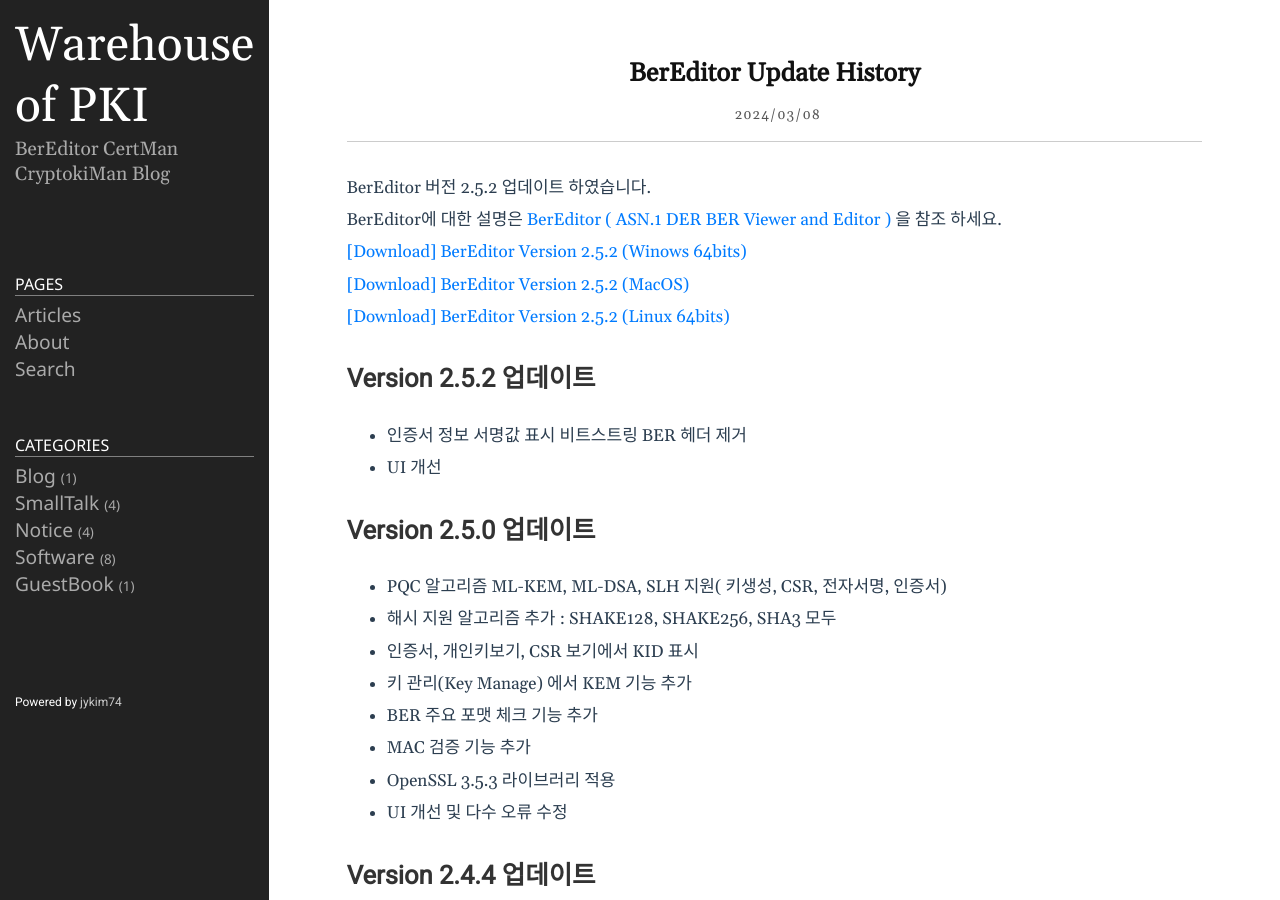
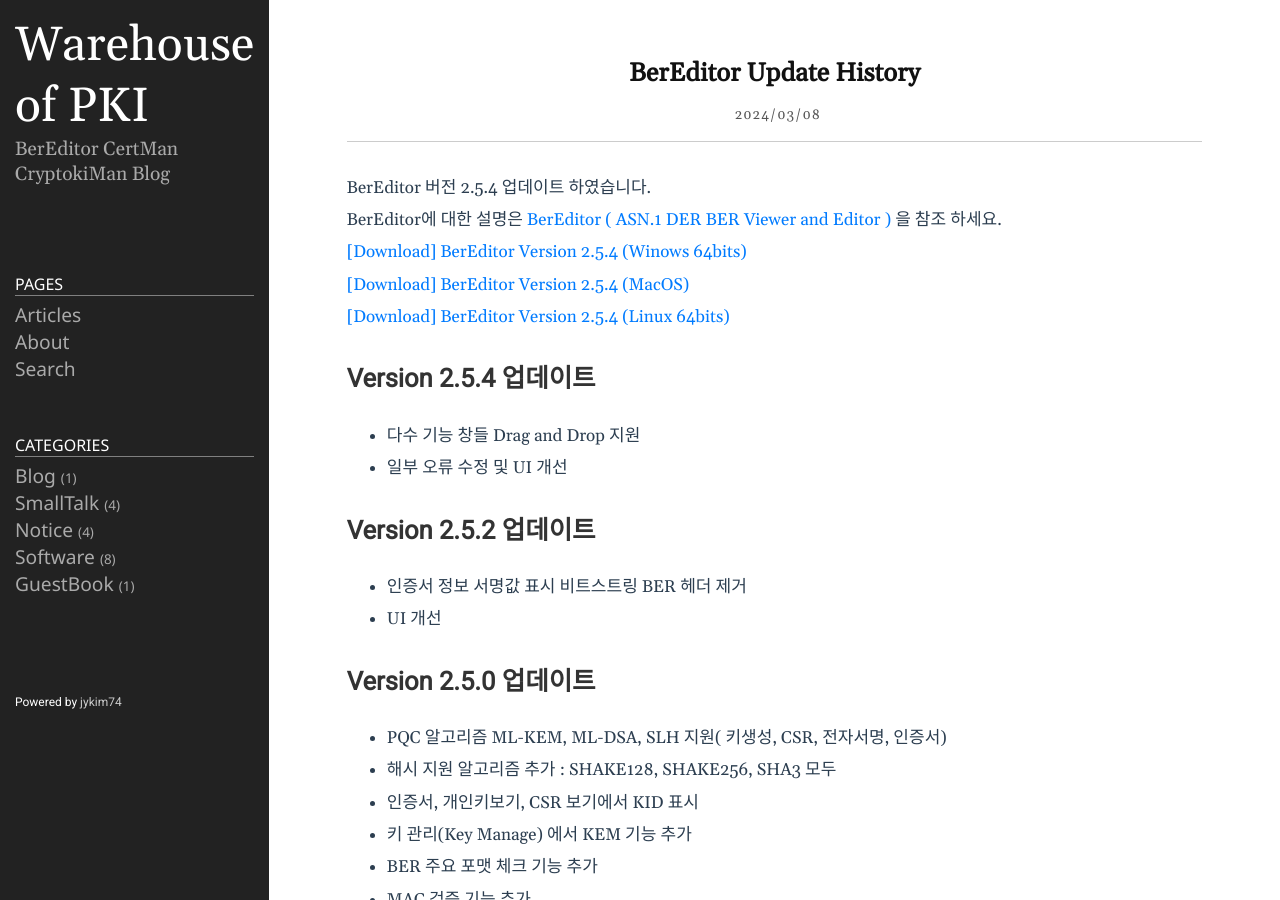
Before and after one commit to jykim74/jykim74.github.io, a Jekyll site: the page built from _posts/2024-03-08-BerEditorUpdate.md, in a window 1280 px wide and 900 px high. Built offline with Jekyll 4.4.1, drawn with Linux system fonts in a browser that asks for light colours; nearby versions of some CDN libraries; comment, search, counter and statistics services are not loaded.

Commit message:
BerEditor 2.5.4 적용

```diff
--- a/_posts/2023-04-13-BerEditor.markdown
+++ b/_posts/2023-04-13-BerEditor.markdown
@@ -16,11 +16,11 @@
 
 This is a program I made personally, so if you have any questions or bugs, use [Google Groups]( https://groups.google.com/g/bereditor, "Google Groups" )
 
-[[Download] BerEditor Version 2.5.2 (Win64)]( https://jykim74.github.io/msi/BerEditor-enV252.msi "BerEditor" )
+[[Download] BerEditor Version 2.5.4 (Win64)]( https://jykim74.github.io/msi/BerEditor-enV254.msi "BerEditor" )
 
-[[Download] BerEditor Version 2.5.2 (MacOS)]( https://jykim74.github.io/dmg/BerEditorV252.dmg "BerEditor" )
+[[Download] BerEditor Version 2.5.4 (MacOS)]( https://jykim74.github.io/dmg/BerEditorV254.dmg "BerEditor" )
 
-[[Download] BerEditor Version 2.5.2 (Linux64)]( https://jykim74.github.io/zip/BerEditorV252.zip "BerEditor" )
+[[Download] BerEditor Version 2.5.4 (Linux64)]( https://jykim74.github.io/zip/BerEditorV254.zip "BerEditor" )
 
 If you would like to receive a license, simply write a request in [Free License Request](https::/jykim7.mycafe24.com/user_reg.php) and you can receive a trial (30-day) license.
 Of course, you can apply for a license multiple times.
--- a/_posts/2024-03-08-BerEditorUpdate.md
+++ b/_posts/2024-03-08-BerEditorUpdate.md
@@ -4,14 +4,18 @@
 tags: [ASN.1,ASN.1 viewer, BER, DER, PQC, RSA, ECDSA, DSA, PQC, ML-KEM, ML-DSA, SLH-DSA]
 category: Software
 ---
-BerEditor 버전 2.5.2 업데이트 하였습니다.
+BerEditor 버전 2.5.4 업데이트 하였습니다.
 BerEditor에 대한 설명은 [BerEditor ( ASN.1 DER BER Viewer and Editor )](https://jykim74.tistory.com/36) 을 참조 하세요.
 
-[\[Download\] BerEditor Version 2.5.2 (Winows 64bits)](https://jykim74.github.io/msi/BerEditor-enV252.msi)
+[\[Download\] BerEditor Version 2.5.4 (Winows 64bits)](https://jykim74.github.io/msi/BerEditor-enV254.msi)
 
-[\[Download\] BerEditor Version 2.5.2 (MacOS)](https://jykim74.github.io/dmg/BerEditorV252.dmg)
+[\[Download\] BerEditor Version 2.5.4 (MacOS)](https://jykim74.github.io/dmg/BerEditorV254.dmg)
 
-[\[Download\] BerEditor Version 2.5.2 (Linux 64bits)](https://jykim74.github.io/zip/BerEditorV252.zip)
+[\[Download\] BerEditor Version 2.5.4 (Linux 64bits)](https://jykim74.github.io/zip/BerEditorV254.zip)
+
+## Version 2.5.4 업데이트
+- 다수 기능 창들 Drag and Drop 지원
+- 일부 오류 수정 및 UI 개선
 
 ## Version 2.5.2 업데이트
 - 인증서 정보 서명값 표시 비트스트링 BER 헤더 제거
--- a/appcast/bereditor_appcast_mac.xml
+++ b/appcast/bereditor_appcast_mac.xml
@@ -5,10 +5,10 @@
 		<description>Feed for BerEditor updates</description>
 		<language>en</language>
 		<item>
-			<title>Version 2.5.2</title>
+			<title>Version 2.5.4</title>
 			<sparkle:releaseNotesLink>https://jykim74.github.io/software/2024/03/08/BerEditorUpdate.html</sparkle:releaseNotesLink>
-			<enclosure url="https://jykim74.github.io/dmg/BerEditorV252.dmg" sparkle:version="2.5.2"
-			sparkle:edSignature="IjQLdNMWiwXjmWGxehm1Nl2NxiJ7VE+c0IBlZS7cl3ObqlNNptHHcrrx0VnQYvQkP6iUHQ2K/F2Yq5Y/tLuVDA==" length="33491514"
+			<enclosure url="https://jykim74.github.io/dmg/BerEditorV254.dmg" sparkle:version="2.5.4"
+			sparkle:edSignature="uo+Re2syw6MKqFa8Hmgn83mC4Kn2mK5mjrr1vtScZ2JT58XMYjkn8v6tdq2QAulnXkXrRJ/kaXsL7R4pYA4cBg==" length="32700825"
 			type="application/octet-stream"/>
 		</item>
 	</channel>
--- a/appcast/bereditor_appcast_mac_ko.xml
+++ b/appcast/bereditor_appcast_mac_ko.xml
@@ -5,10 +5,10 @@
 		<description>Feed for BerEditor updates</description>
 		<language>en</language>
 		<item>
-			<title>Version 2.5.2</title>
+			<title>Version 2.5.4</title>
 			<sparkle:releaseNotesLink>https://jykim74.github.io/software/2024/03/08/BerEditorUpdate.html</sparkle:releaseNotesLink>
-			<enclosure url="https://jykim74.github.io/dmg/BerEditorV252.dmg" sparkle:version="2.5.2"
-			sparkle:edSignature="IjQLdNMWiwXjmWGxehm1Nl2NxiJ7VE+c0IBlZS7cl3ObqlNNptHHcrrx0VnQYvQkP6iUHQ2K/F2Yq5Y/tLuVDA==" length="33491514"
+			<enclosure url="https://jykim74.github.io/dmg/BerEditorV254.dmg" sparkle:version="2.5.4"
+			sparkle:edSignature="uo+Re2syw6MKqFa8Hmgn83mC4Kn2mK5mjrr1vtScZ2JT58XMYjkn8v6tdq2QAulnXkXrRJ/kaXsL7R4pYA4cBg==" length="32700825"
 			type="application/octet-stream"/>
 		</item>
 	</channel>
--- a/appcast/bereditor_appcast_win.xml
+++ b/appcast/bereditor_appcast_win.xml
@@ -5,9 +5,9 @@
 		<description>Feed for BerEditor updates</description>
 		<language>en</language>
 		<item>
-			<title>Version 2.5.2</title>
+			<title>Version 2.5.4</title>
 			<sparkle:releaseNotesLink>https://jykim74.github.io/software/2024/03/08/BerEditorUpdate.html</sparkle:releaseNotesLink>
-			<enclosure url="https://jykim74.github.io/msi/BerEditor-enV252.msi" sparkle:version="2.5.2" length="0" type="application/octet-stream"/>
+			<enclosure url="https://jykim74.github.io/msi/BerEditor-enV254.msi" sparkle:version="2.5.4" length="0" type="application/octet-stream"/>
 		</item>
 	</channel>
 </rss>
--- a/appcast/bereditor_appcast_win2.xml
+++ b/appcast/bereditor_appcast_win2.xml
@@ -5,9 +5,9 @@
 		<description>Feed for BerEditor updates</description>
 		<language>en</language>
 		<item>
-			<title>Version 2.5.2</title>
+			<title>Version 2.5.4</title>
 			<sparkle:releaseNotesLink>https://jykim74.github.io/software/2024/03/08/BerEditorUpdate.html</sparkle:releaseNotesLink>
-			<enclosure url="https://jykim74.github.io/msi/BerEditor-enV252.msi" sparkle:version="2.5.2" length="0" type="application/octet-stream"/>
+			<enclosure url="https://jykim74.github.io/msi/BerEditor-enV254.msi" sparkle:version="2.5.4" length="0" type="application/octet-stream"/>
 		</item>
 	</channel>
 </rss>
--- a/appcast/bereditor_appcast_win_ko.xml
+++ b/appcast/bereditor_appcast_win_ko.xml
@@ -5,9 +5,9 @@
 		<description>Feed for BerEditor updates</description>
 		<language>en</language>
 		<item>
-			<title>Version 2.5.2</title>
+			<title>Version 2.5.4</title>
 			<sparkle:releaseNotesLink>https://jykim74.github.io/software/2024/03/08/BerEditorUpdate.html</sparkle:releaseNotesLink>
-			<enclosure url="https://jykim74.github.io/msi/BerEditor-enV252.msi" sparkle:version="2.5.2" length="0" type="application/octet-stream"/>
+			<enclosure url="https://jykim74.github.io/msi/BerEditor-enV254.msi" sparkle:version="2.5.4" length="0" type="application/octet-stream"/>
 		</item>
 	</channel>
 </rss>
```
Also changed, not shown: 2 other files.
